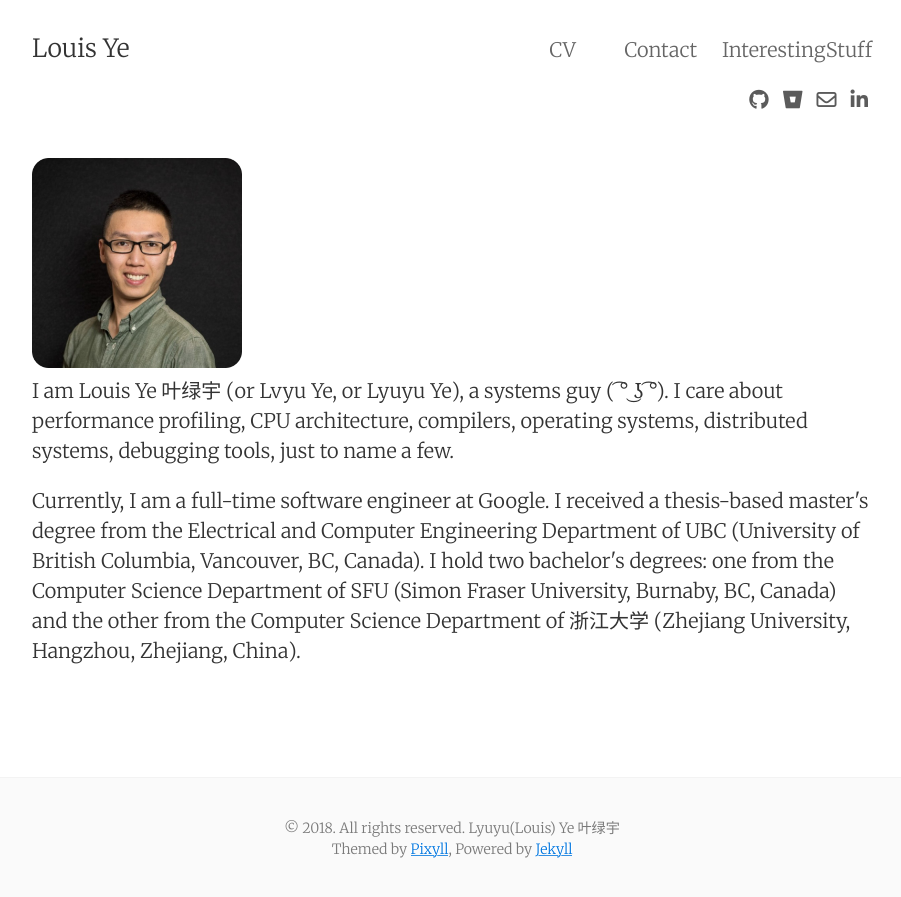
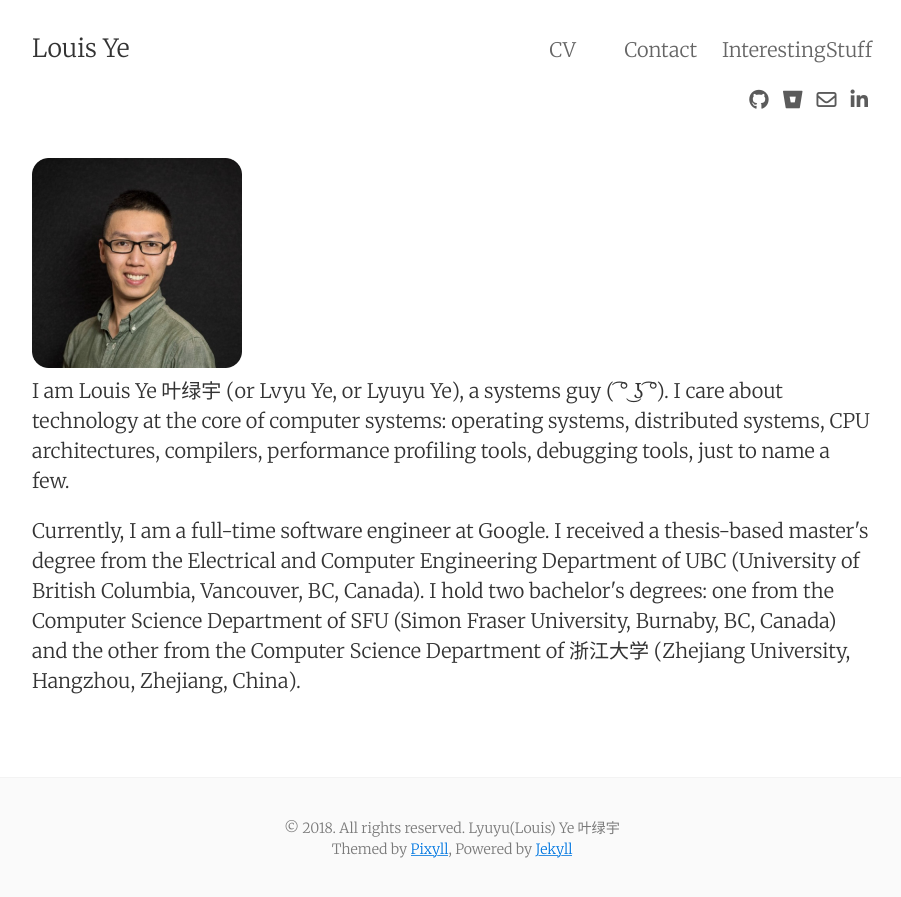
Before and after one commit to Louis-Ye/Louis-Ye.github.io, a Jekyll site: the page built from index.html, in a window 1280 px wide. Shown: the top 897 px of the page, without its empty margins (188-1089 px from the left). Built offline with Jekyll 4.4.1, drawn with Linux system fonts in a browser that asks for light colours; nearby versions of some CDN libraries; the list of posts is cut into pages by our own code.

Commit message:
Update index.html

```diff
--- a/index.html
+++ b/index.html
@@ -9,7 +9,7 @@
 </div>
 
 <p>
-    I am Louis Ye 叶绿宇 (or Lvyu Ye, or Lyuyu Ye), a systems guy ( ͡° ͜ʖ ͡°). I care about performance profiling, CPU architecture, compilers, operating systems, distributed systems, debugging tools, just to name a few.
+    I am Louis Ye 叶绿宇 (or Lvyu Ye, or Lyuyu Ye), a systems guy ( ͡° ͜ʖ ͡°). I care about technology at the core of computer systems: operating systems, distributed systems, CPU architectures, compilers, performance profiling tools, debugging tools, just to name a few.
 </p>
 
 <p>
```
